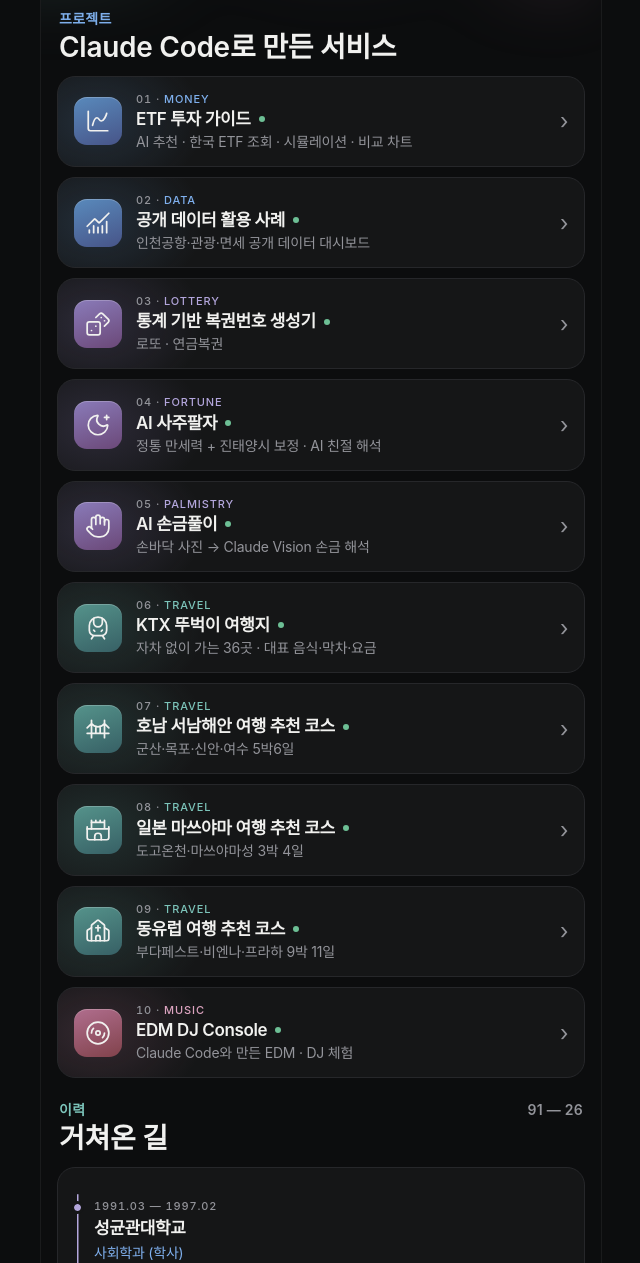
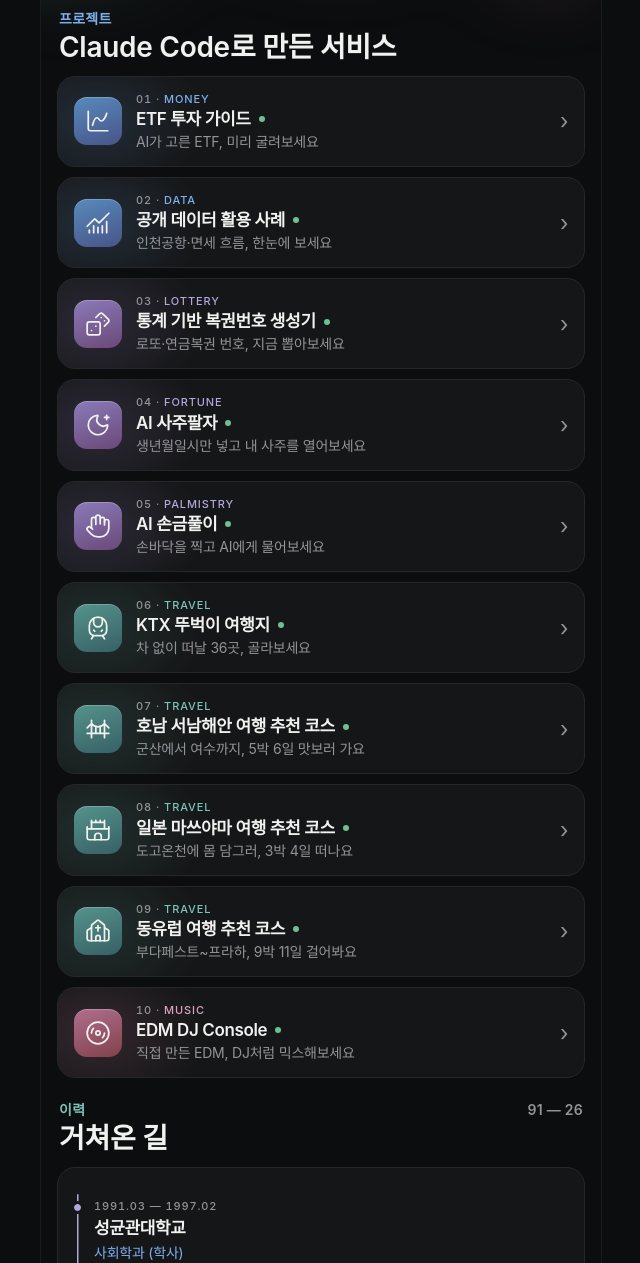
Before and after one commit to jongho1972/my-homepage, a plain HTML site: page index.html in a window 1280 px wide. Shown: the part 328-1591 px from the top of the page, without its empty margins (319-959 px from the left). Drawn offline with Linux system fonts and the light colour scheme; a web font is replaced by a local one.

Commit message:
카드 보조설명을 행동 유도형 한 줄 문구로 변경
Co-Authored-By: Claude Opus 5.5 <noreply@anthropic.com>
Claude-Session: https://claude.ai/code/session_011uGNRTzb8HmwNKyyi4Ftax

```diff
--- a/index.html
+++ b/index.html
@@ -81,7 +81,7 @@
         <span class="proj-body">
           <span class="proj-meta"><span class="proj-idx">01</span><span class="proj-tag">MONEY</span></span>
           <span class="proj-title">ETF 투자 가이드<span class="proj-live" aria-label="라이브"></span></span>
-          <span class="proj-sub">AI 추천 · 한국 ETF 조회 · 시뮬레이션 · 비교 차트</span>
+          <span class="proj-sub">AI가 고른 ETF, 미리 굴려보세요</span>
         </span>
         <span class="proj-tail" aria-hidden="true"><span class="proj-cta">OPEN</span><span class="proj-chev">›</span></span>
       </a>
@@ -90,7 +90,7 @@
         <span class="proj-body">
           <span class="proj-meta"><span class="proj-idx">02</span><span class="proj-tag">DATA</span></span>
           <span class="proj-title">공개 데이터 활용 사례<span class="proj-live" aria-label="라이브"></span></span>
-          <span class="proj-sub">인천공항·관광·면세 공개 데이터 대시보드</span>
+          <span class="proj-sub">인천공항·면세 흐름, 한눈에 보세요</span>
         </span>
         <span class="proj-tail" aria-hidden="true"><span class="proj-cta">OPEN</span><span class="proj-chev">›</span></span>
       </a>
@@ -99,7 +99,7 @@
         <span class="proj-body">
           <span class="proj-meta"><span class="proj-idx">03</span><span class="proj-tag">LOTTERY</span></span>
           <span class="proj-title">통계 기반 복권번호 생성기<span class="proj-live" aria-label="라이브"></span></span>
-          <span class="proj-sub">로또 · 연금복권</span>
+          <span class="proj-sub">로또·연금복권 번호, 지금 뽑아보세요</span>
         </span>
         <span class="proj-tail" aria-hidden="true"><span class="proj-cta">OPEN</span><span class="proj-chev">›</span></span>
       </a>
@@ -108,7 +108,7 @@
         <span class="proj-body">
           <span class="proj-meta"><span class="proj-idx">04</span><span class="proj-tag">FORTUNE</span></span>
           <span class="proj-title">AI 사주팔자<span class="proj-live" aria-label="라이브"></span></span>
-          <span class="proj-sub">정통 만세력 + 진태양시 보정 · AI 친절 해석</span>
+          <span class="proj-sub">생년월일시만 넣고 내 사주를 열어보세요</span>
         </span>
         <span class="proj-tail" aria-hidden="true"><span class="proj-cta">OPEN</span><span class="proj-chev">›</span></span>
       </a>
@@ -117,7 +117,7 @@
         <span class="proj-body">
           <span class="proj-meta"><span class="proj-idx">05</span><span class="proj-tag">PALMISTRY</span></span>
           <span class="proj-title">AI 손금풀이<span class="proj-live" aria-label="라이브"></span></span>
-          <span class="proj-sub">손바닥 사진 → Claude Vision 손금 해석</span>
+          <span class="proj-sub">손바닥을 찍고 AI에게 물어보세요</span>
         </span>
         <span class="proj-tail" aria-hidden="true"><span class="proj-cta">OPEN</span><span class="proj-chev">›</span></span>
       </a>
@@ -126,7 +126,7 @@
         <span class="proj-body">
           <span class="proj-meta"><span class="proj-idx">06</span><span class="proj-tag">TRAVEL</span></span>
           <span class="proj-title">KTX 뚜벅이 여행지<span class="proj-live" aria-label="라이브"></span></span>
-          <span class="proj-sub">자차 없이 가는 36곳 · 대표 음식·막차·요금</span>
+          <span class="proj-sub">차 없이 떠날 36곳, 골라보세요</span>
         </span>
         <span class="proj-tail" aria-hidden="true"><span class="proj-cta">OPEN</span><span class="proj-chev">›</span></span>
       </a>
@@ -135,7 +135,7 @@
         <span class="proj-body">
           <span class="proj-meta"><span class="proj-idx">07</span><span class="proj-tag">TRAVEL</span></span>
           <span class="proj-title">호남 서남해안 여행 추천 코스<span class="proj-live" aria-label="라이브"></span></span>
-          <span class="proj-sub">군산·목포·신안·여수 5박6일</span>
+          <span class="proj-sub">군산에서 여수까지, 5박 6일 맛보러 가요</span>
         </span>
         <span class="proj-tail" aria-hidden="true"><span class="proj-cta">OPEN</span><span class="proj-chev">›</span></span>
       </a>
@@ -144,7 +144,7 @@
         <span class="proj-body">
           <span class="proj-meta"><span class="proj-idx">08</span><span class="proj-tag">TRAVEL</span></span>
           <span class="proj-title">일본 마쓰야마 여행 추천 코스<span class="proj-live" aria-label="라이브"></span></span>
-          <span class="proj-sub">도고온천·마쓰야마성 3박 4일</span>
+          <span class="proj-sub">도고온천에 몸 담그러, 3박 4일 떠나요</span>
         </span>
         <span class="proj-tail" aria-hidden="true"><span class="proj-cta">OPEN</span><span class="proj-chev">›</span></span>
       </a>
@@ -153,7 +153,7 @@
         <span class="proj-body">
           <span class="proj-meta"><span class="proj-idx">09</span><span class="proj-tag">TRAVEL</span></span>
           <span class="proj-title">동유럽 여행 추천 코스<span class="proj-live" aria-label="라이브"></span></span>
-          <span class="proj-sub">부다페스트·비엔나·프라하 9박 11일</span>
+          <span class="proj-sub">부다페스트~프라하, 9박 11일 걸어봐요</span>
         </span>
         <span class="proj-tail" aria-hidden="true"><span class="proj-cta">OPEN</span><span class="proj-chev">›</span></span>
       </a>
@@ -162,7 +162,7 @@
         <span class="proj-body">
           <span class="proj-meta"><span class="proj-idx">10</span><span class="proj-tag">MUSIC</span></span>
           <span class="proj-title">EDM DJ Console<span class="proj-live" aria-label="라이브"></span></span>
-          <span class="proj-sub">Claude Code와 만든 EDM · DJ 체험</span>
+          <span class="proj-sub">직접 만든 EDM, DJ처럼 믹스해보세요</span>
         </span>
         <span class="proj-tail" aria-hidden="true"><span class="proj-cta">OPEN</span><span class="proj-chev">›</span></span>
       </a>
```
